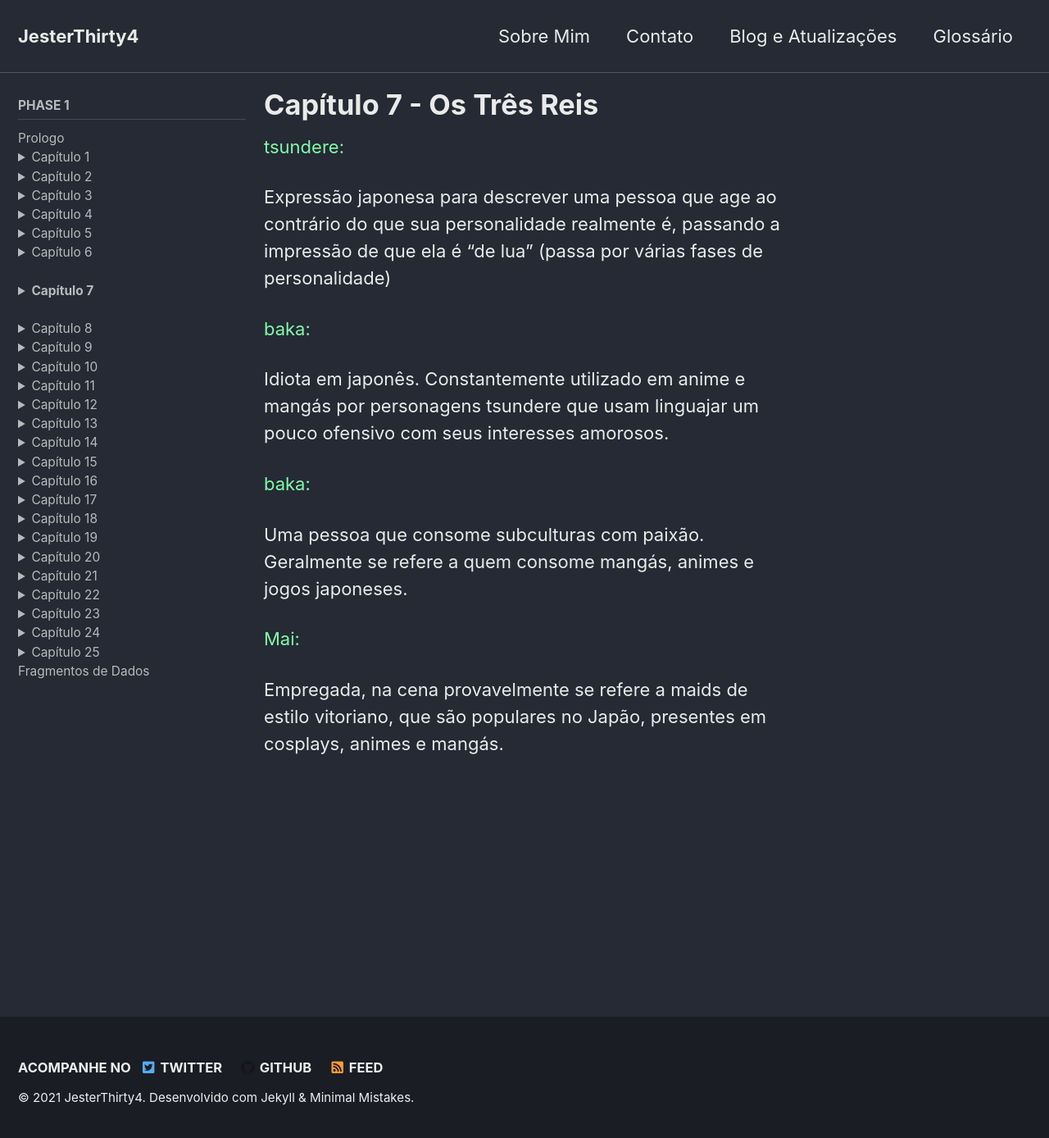
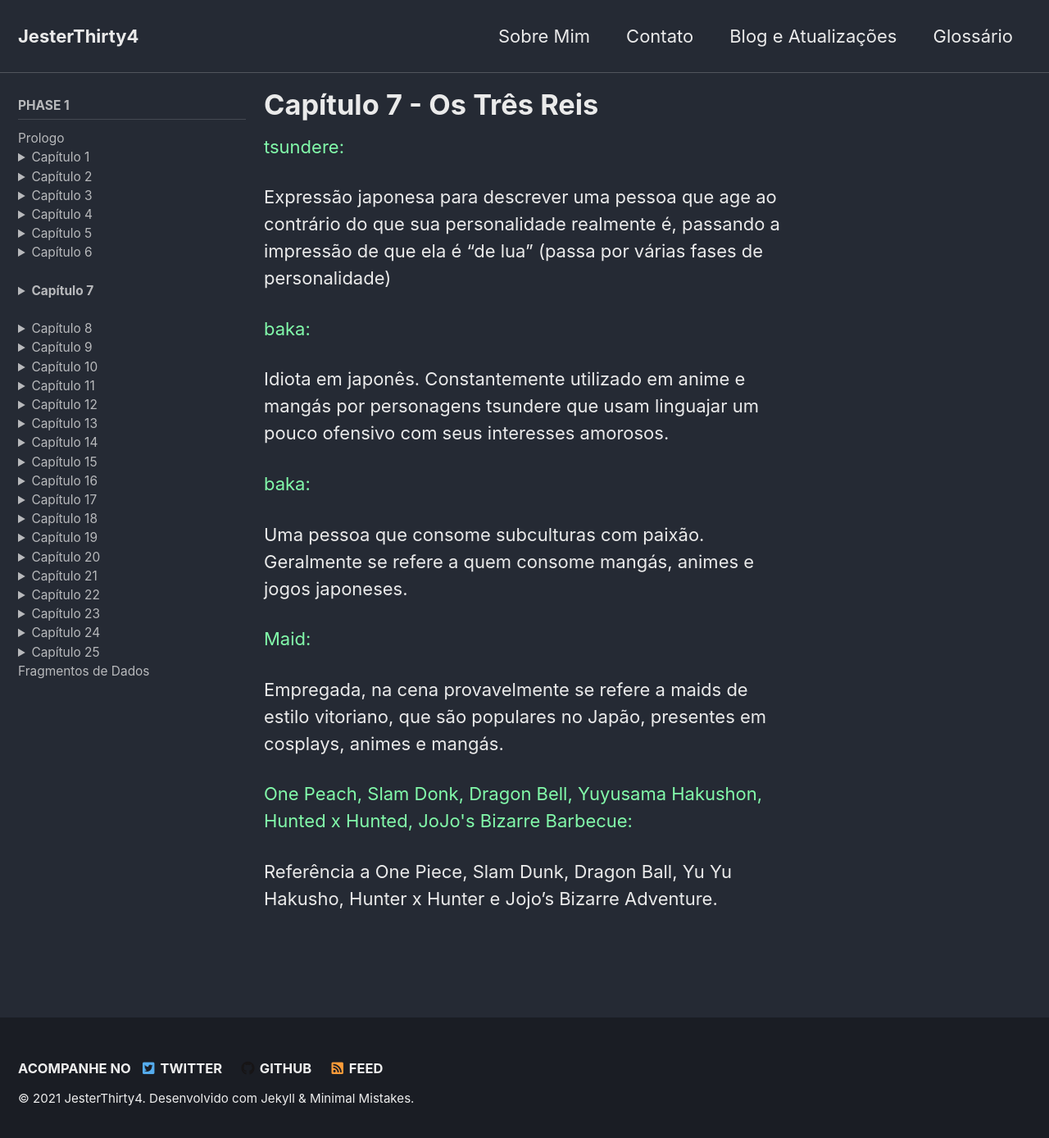
Before and after one commit to JesterThirty4/JesterThirty4.github.io, a Jekyll site: the page built from _pages/gch7.md, in a window 1280 px wide and 1395 px high. Shown: the top 1388 px of the window at 82% size. Built offline with Jekyll 4.4.1, drawn with Linux system fonts in a browser that asks for light colours; cached includes are drawn as plain includes.

Commit message:
Update gch7.md

```diff
--- a/_pages/gch7.md
+++ b/_pages/gch7.md
@@ -12,4 +12,6 @@ sidebar:
 
 <p style="color:#82faaa">baka:</p> Uma pessoa que consome subculturas com paixão. Geralmente se refere a quem consome mangás, animes e jogos japoneses.
 
-<p style="color:#82faaa">Mai:</p> Empregada, na cena provavelmente se refere a maids de estilo vitoriano, que são populares no Japão, presentes em cosplays, animes e mangás.
+<p style="color:#82faaa">Maid:</p> Empregada, na cena provavelmente se refere a maids de estilo vitoriano, que são populares no Japão, presentes em cosplays, animes e mangás.
+
+<p style="color:#82faaa">One Peach, Slam Donk, Dragon Bell, Yuyusama Hakushon, Hunted x Hunted, JoJo's Bizarre Barbecue:</p> Referência a One Piece, Slam Dunk, Dragon Ball, Yu Yu Hakusho, Hunter x Hunter e Jojo's Bizarre Adventure.
```
